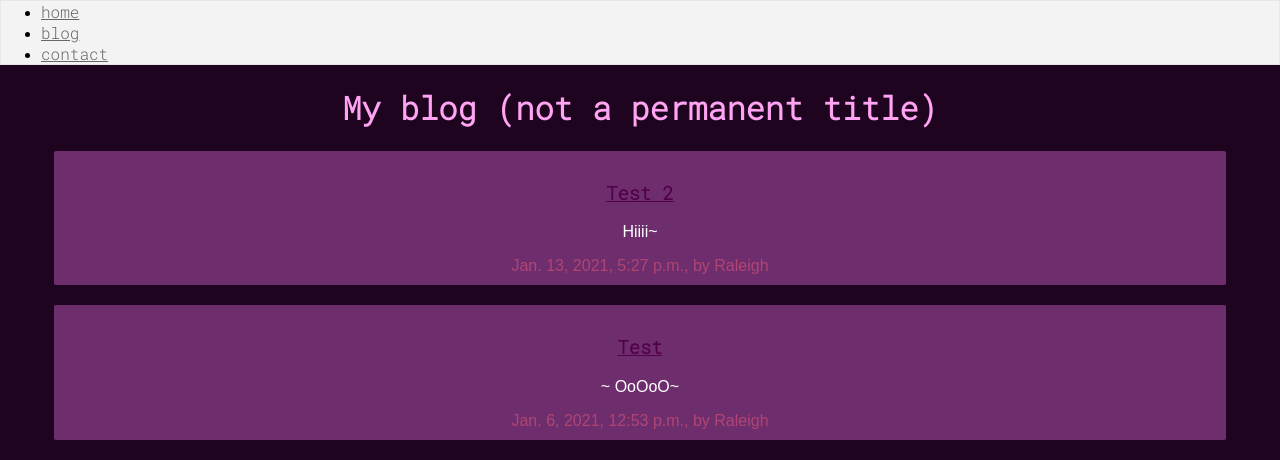
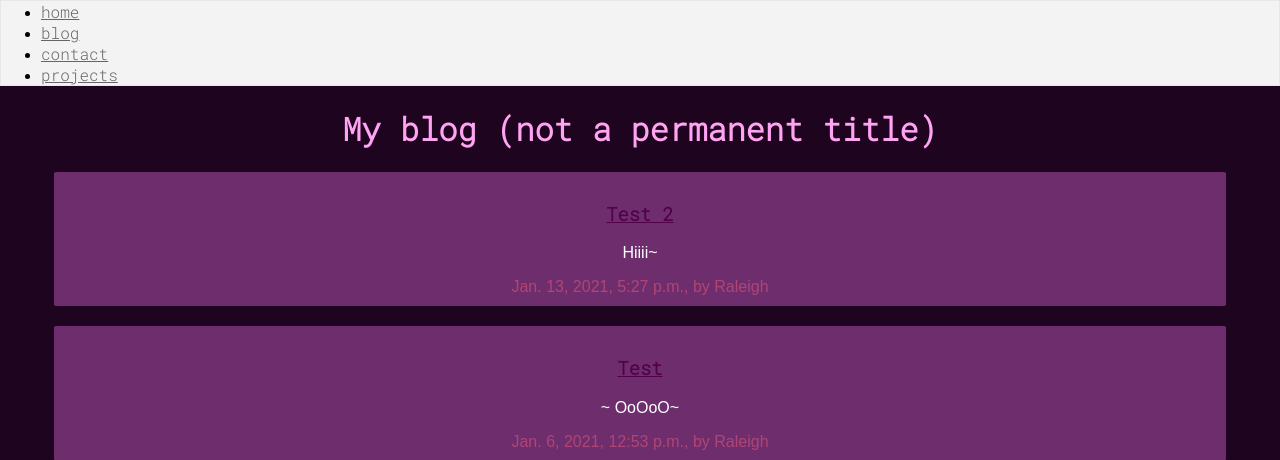
Before and after one commit to l3gacyb3ta/blog, a Django app: page /blog in a window 1280 px wide. Shown: the top 460 px of the page. Run offline with Django 3.2, Linux system fonts and the light colour scheme; data comes from the database, SQL or seed files in the repository.

Commit message:
Added projects to nav_bar in post list.

```diff
--- a/blog_app/templates/blog/post_list.html
+++ b/blog_app/templates/blog/post_list.html
@@ -9,6 +9,7 @@
      <li><a href="/">home</a></li>
      <li><a href="/blog">blog</a></li>
      <li><a href="/contact">contact</a></li>
+     <li><a href="/projects">projects</a></li>
     </ul>
     <h1 class="center">My blog (not a permanent title) </h1>
     <div id="post_list" class="center">
```
